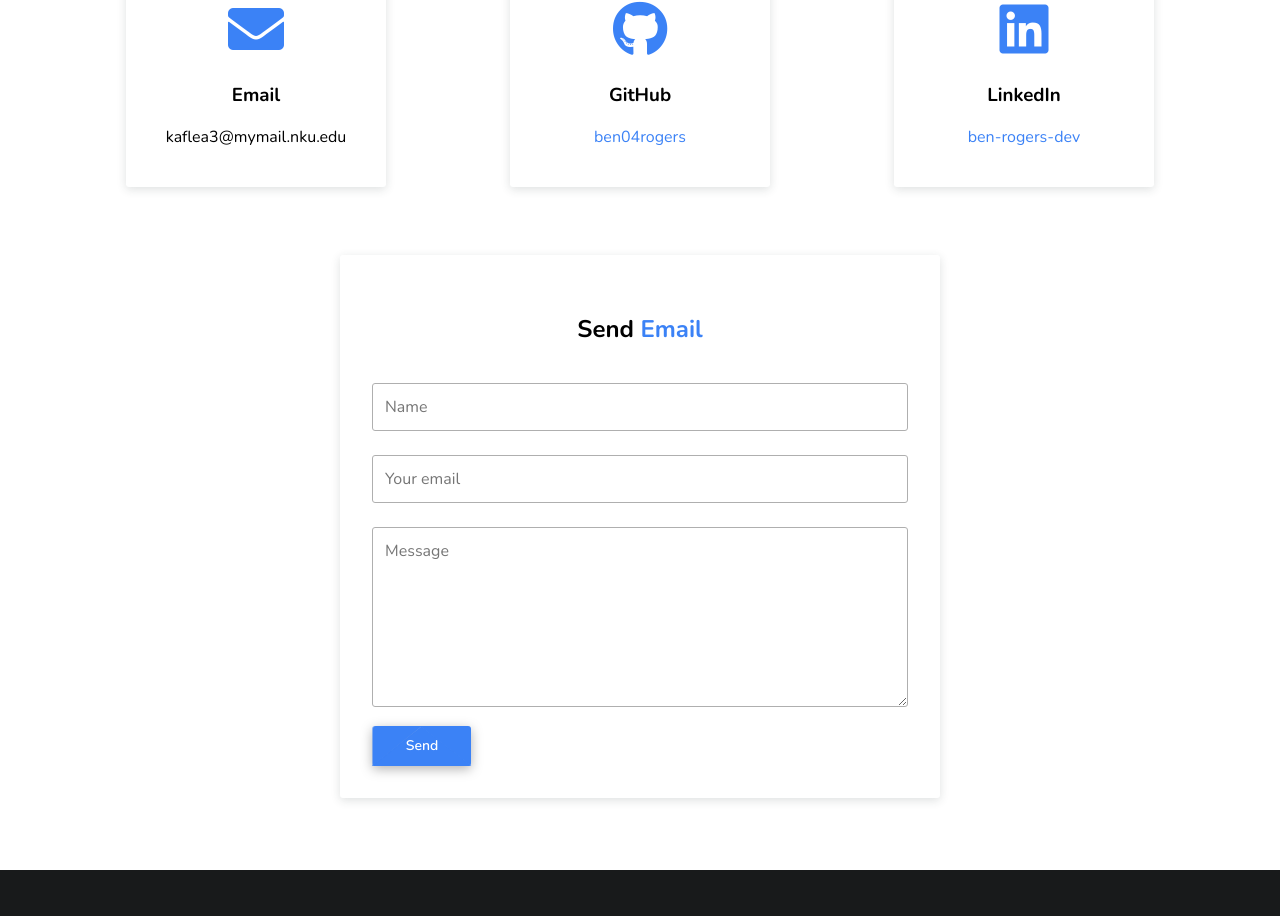
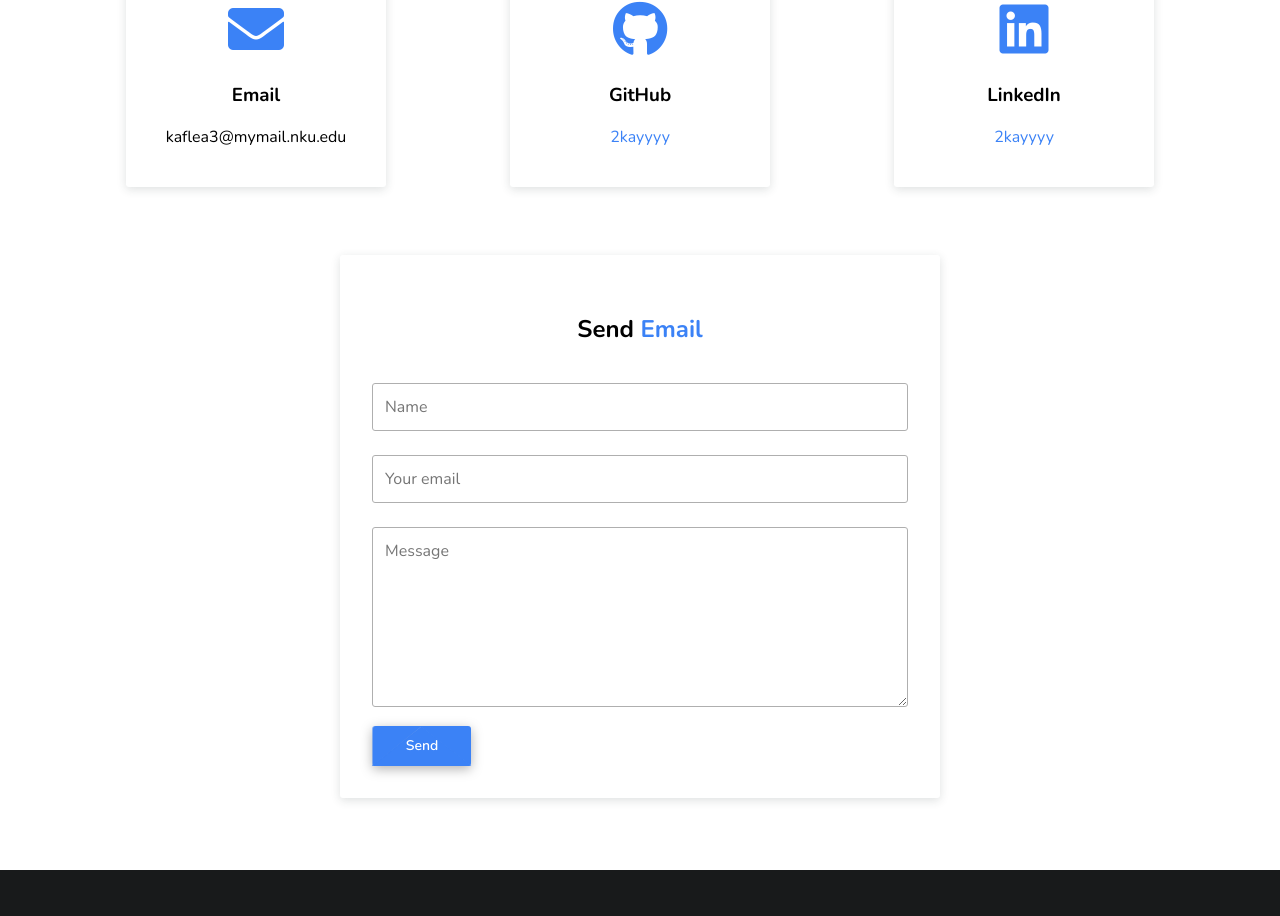
Before and after one commit to 2kayyyy/portfolio, a plain HTML site: page index.html in a window 1280 px wide. Shown: the part 6018-6934 px from the top of the page. Drawn offline with nearby package versions, Linux system fonts and the light colour scheme; no server answers.

Commit message:
Update index.html

```diff
--- a/index.html
+++ b/index.html
@@ -427,12 +427,12 @@
             <i class="fab fa-github"></i
               >
             <h3>GitHub</h3>
-            <a href="https://github.com/2kayyyy" class="text-blue" target="_blank">ben04rogers</a>
+            <a href="https://github.com/2kayyyy" class="text-blue" target="_blank">2kayyyy</a>
           </div>
           <div class="card" data-aos="fade-in" data-aos-delay="200">
             <i class="fab fa-linkedin"></i>
             <h3>LinkedIn</h3>
-            <a href="https://www.linkedin.com/in/2kayyyy/" class="text-blue" target="_blank">ben-rogers-dev</a>
+            <a href="https://www.linkedin.com/in/2kayyyy/" class="text-blue" target="_blank">2kayyyy</a>
           </div>
         </div>
 
```
